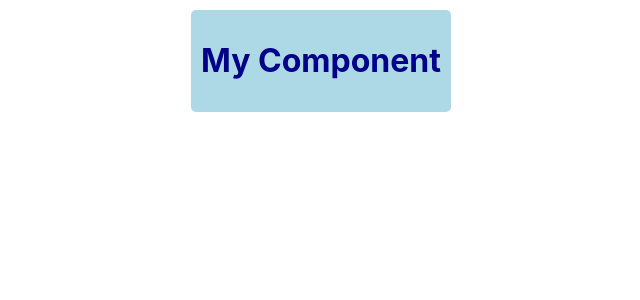
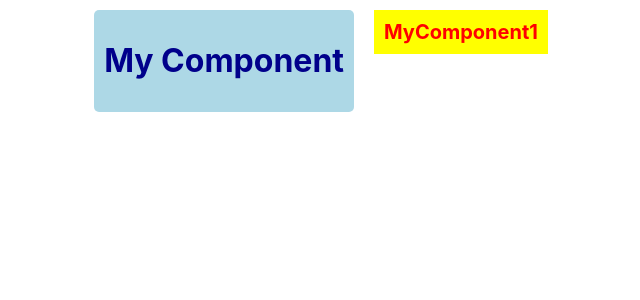
Before and after one commit to CodeCraftersGPT/tileskart3, a React (Create React App) app: page / in a window 1280 px wide. Shown: the top 300 px of the page, without its empty margins (319-959 px from the left). Built offline with nearby package versions, Linux system fonts and the light colour scheme.

Commit message:
28-external-style-sheets

```diff
--- a/src/App.js
+++ b/src/App.js
@@ -12,6 +12,7 @@ import UserFormLS from './Components/WithLiftStateUp/UserFormLS';
 import PostList from './Components/FetchAPI/PostList';
 import PostListAxios from './Components/FetchAPI/PostListAxios';
 import MyComponent from './Components/Styles/MyComponent';
+import MyComponent1 from './Components/Styles/MyComponent1';
 
 
 const employee ={
@@ -31,6 +32,7 @@ function App() {
   return (
     <div className="App" style={{ display: 'flex', justifyContent: 'center' }} >
       <MyComponent/>
+      <MyComponent1/>
 
 
       {/* <PostList/> */}
--- /dev/null
+++ b/src/Components/Styles/MyComponent1.js
@@ -0,0 +1,10 @@
+import './styles.css';
+
+const MyComponent1 = () => {
+    return (
+        <div>
+        <h1 className='myClass'>MyComponent1</h1>
+        </div>
+    );
+    }
+    export default MyComponent1;
--- /dev/null
+++ b/src/Components/Styles/styles.css
@@ -0,0 +1,7 @@
+.myClass{
+    color: red;
+    font-size: 20px;
+    padding: 10px;
+    margin: 10px;
+    background-color: yellow;
+}
```
